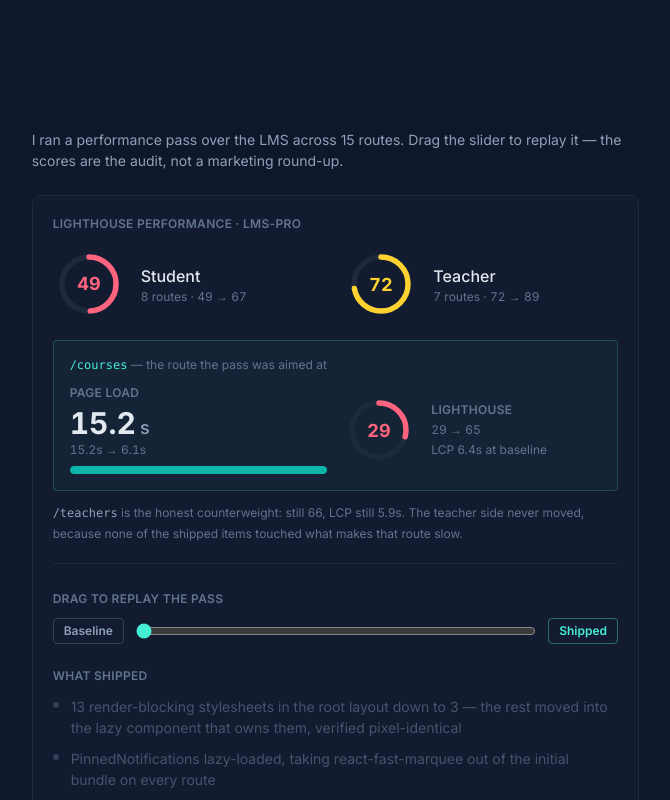
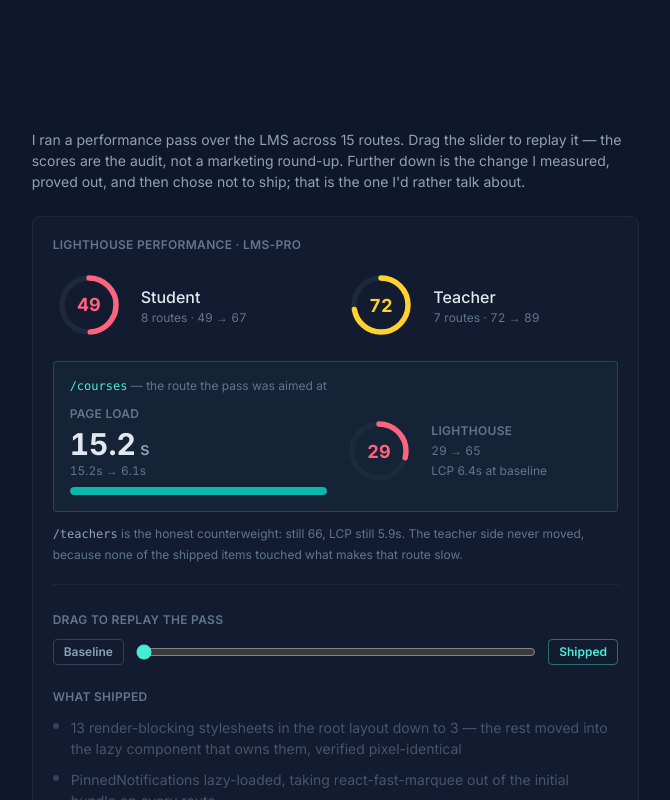
Before and after one commit to Ngocha2607/lengocha, a Next.js app: page / in a window 1280 px wide. Shown: the part 1120-1920 px from the top of the page, without its empty margins (593-1263 px from the left). Built offline with nearby package versions, Linux system fonts and the light colour scheme; no server answers.

Commit message:
feat: add clarification on performance pass results in PerformanceSection

```diff
--- a/src/components/PerformanceSection.tsx
+++ b/src/components/PerformanceSection.tsx
@@ -54,6 +54,8 @@ export function PerformanceSection() {
       <p className="mb-6 text-sm leading-normal">
         I ran a performance pass over the LMS across 15 routes. Drag the slider
         to replay it — the scores are the audit, not a marketing round-up.
+        Further down is the change I measured, proved out, and then chose not to
+        ship; that is the one I&apos;d rather talk about.
       </p>
 
       <PerformanceCase />
```
